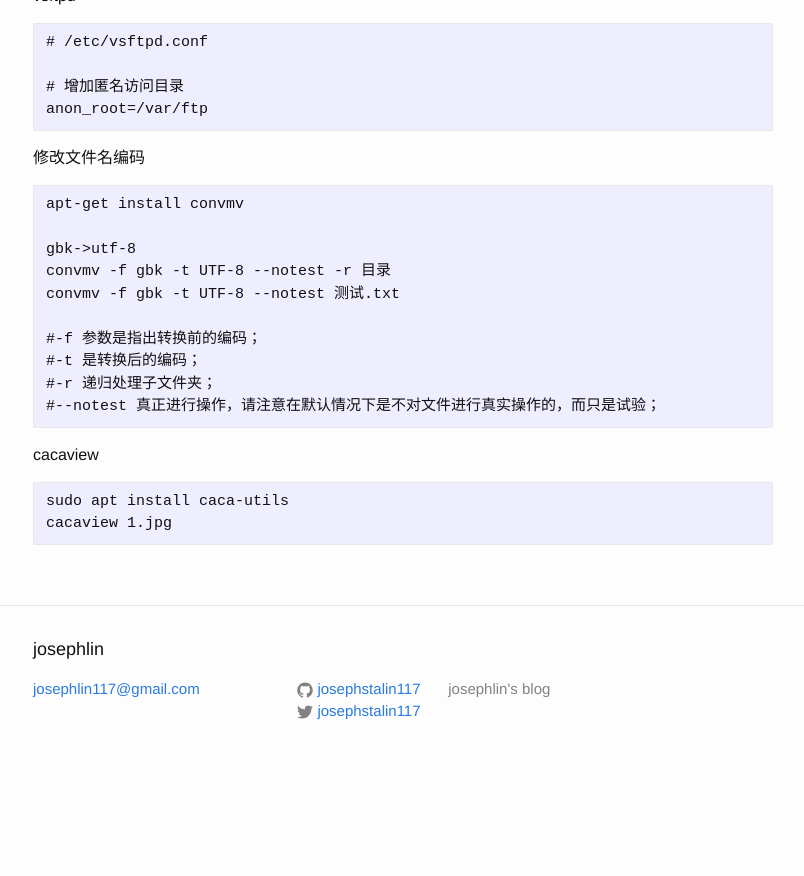
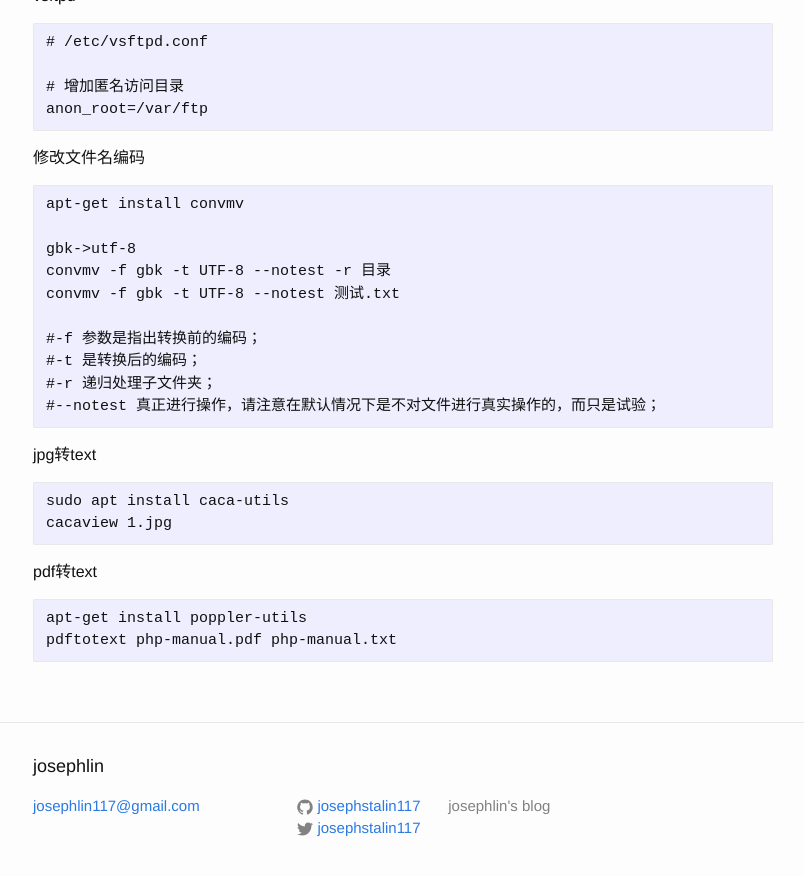
Before and after one commit to josephstalin117/josephstalin117.github.io, a Jekyll site: the page built from _posts/2016-04-04-linux.markdown, in a window 1280 px wide and 900 px high, scrolled down 11816 px. Shown: the top 876 px of the window, without its empty margins (237-1041 px from the left). Built offline with Jekyll 4.4.1, drawn with Linux system fonts in a browser that asks for light colours; before the commit the page ends 12599 px from its top, so only the background shows below that.

Commit message:
add pdf2text

````diff
--- a/_posts/2016-04-04-linux.markdown
+++ b/_posts/2016-04-04-linux.markdown
@@ -560,8 +560,14 @@ convmv -f gbk -t UTF-8 --notest 测试.txt
 #--notest 真正进行操作，请注意在默认情况下是不对文件进行真实操作的，而只是试验；
 ```
 
-cacaview
+jpg转text
 ```
 sudo apt install caca-utils
 cacaview 1.jpg
 ```
+
+pdf转text
+```
+apt-get install poppler-utils
+pdftotext php-manual.pdf php-manual.txt
+```
````
